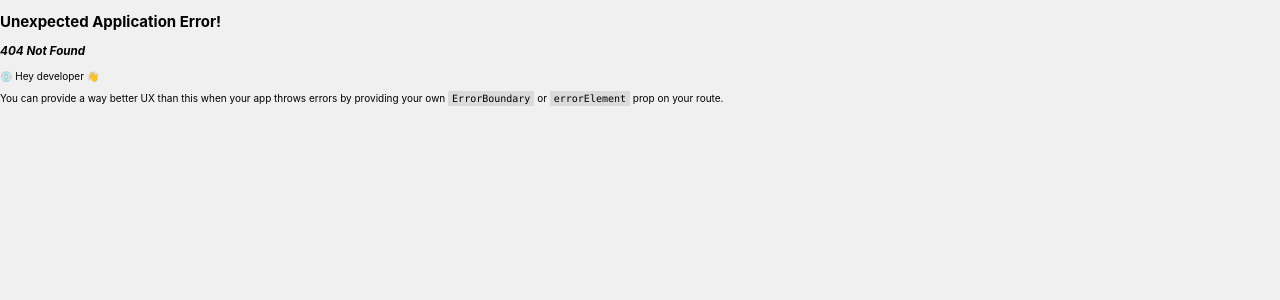
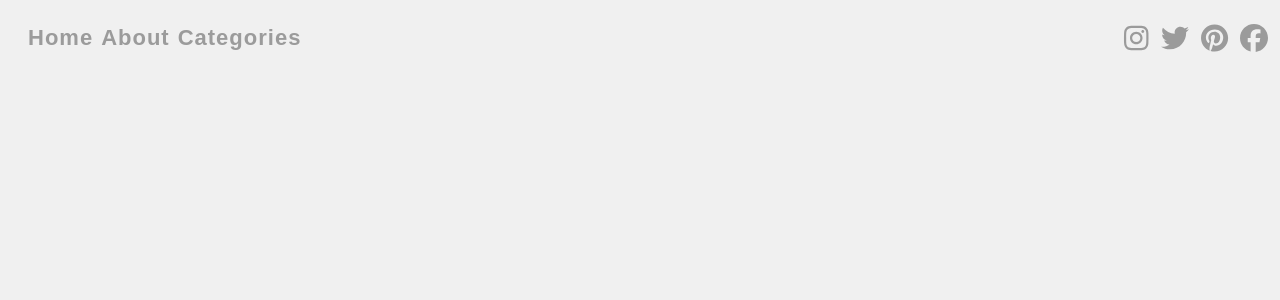
Before and after one commit to rakin-tanis/blog-app, a React (Create React App) app in the folder blog-fe/: page /about in a window 1280 px wide. Before the commit this address had no page. Shown: the top 300 px of the page. Built offline with nearby package versions, Linux system fonts and the light colour scheme.

Commit message:
categories and about page initialization

```diff
--- a/blog-fe/src/components/Navbar.tsx
+++ b/blog-fe/src/components/Navbar.tsx
@@ -17,7 +17,7 @@ const Navbar = () => {
     });
   menu.push({
     title: "Categories",
-    path: "#",
+    path: "/categories",
   })
   return (
     <div className="navbar">
--- /dev/null
+++ b/blog-fe/src/pages/About.tsx
@@ -0,0 +1,9 @@
+import Banner from "../components/Banner";
+
+const About = () => {
+  return <>
+    <Banner />
+  </>;
+};
+
+export default About;
--- /dev/null
+++ b/blog-fe/src/pages/Categories.tsx
@@ -0,0 +1,7 @@
+import React from "react";
+
+const Categories = () => {
+  return <div>Categories</div>;
+};
+
+export default Categories;
```
Also changed, not shown: blog-fe/src/Router.jsx (+10 -4 lines).
